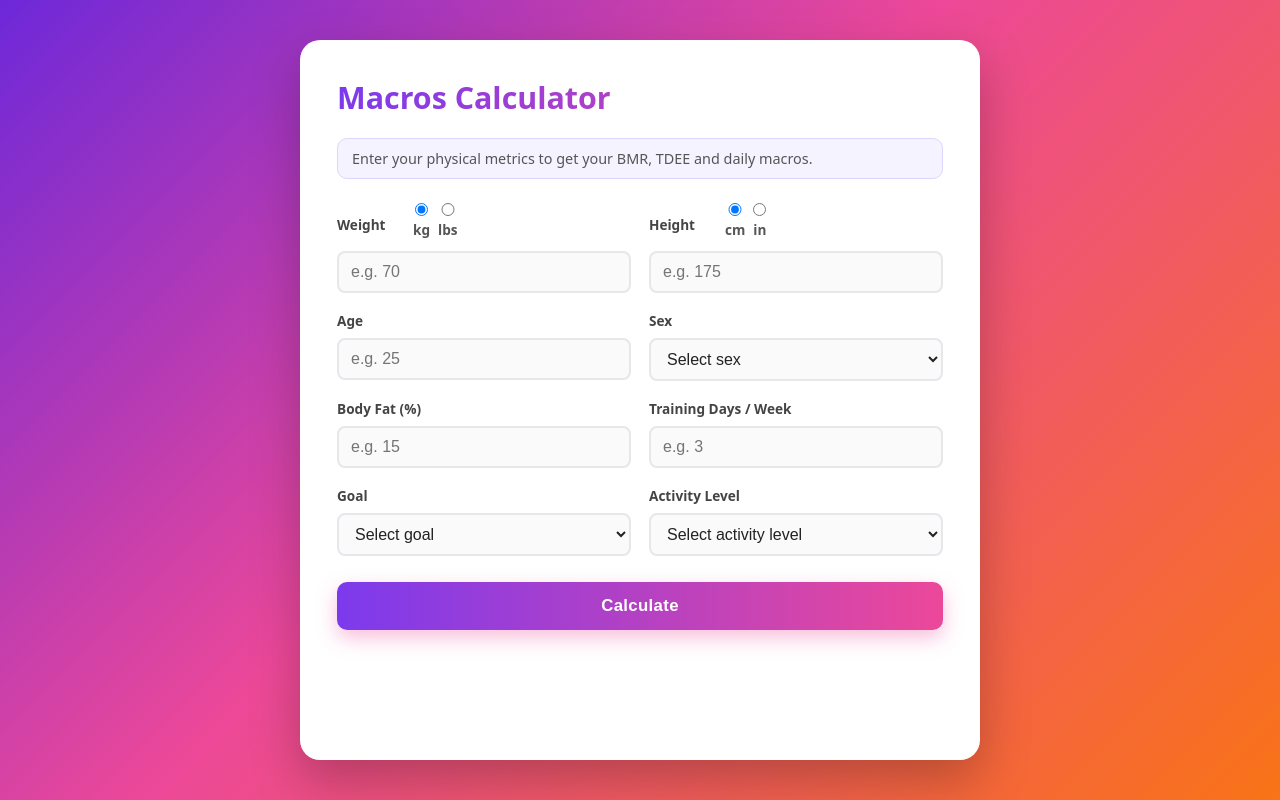
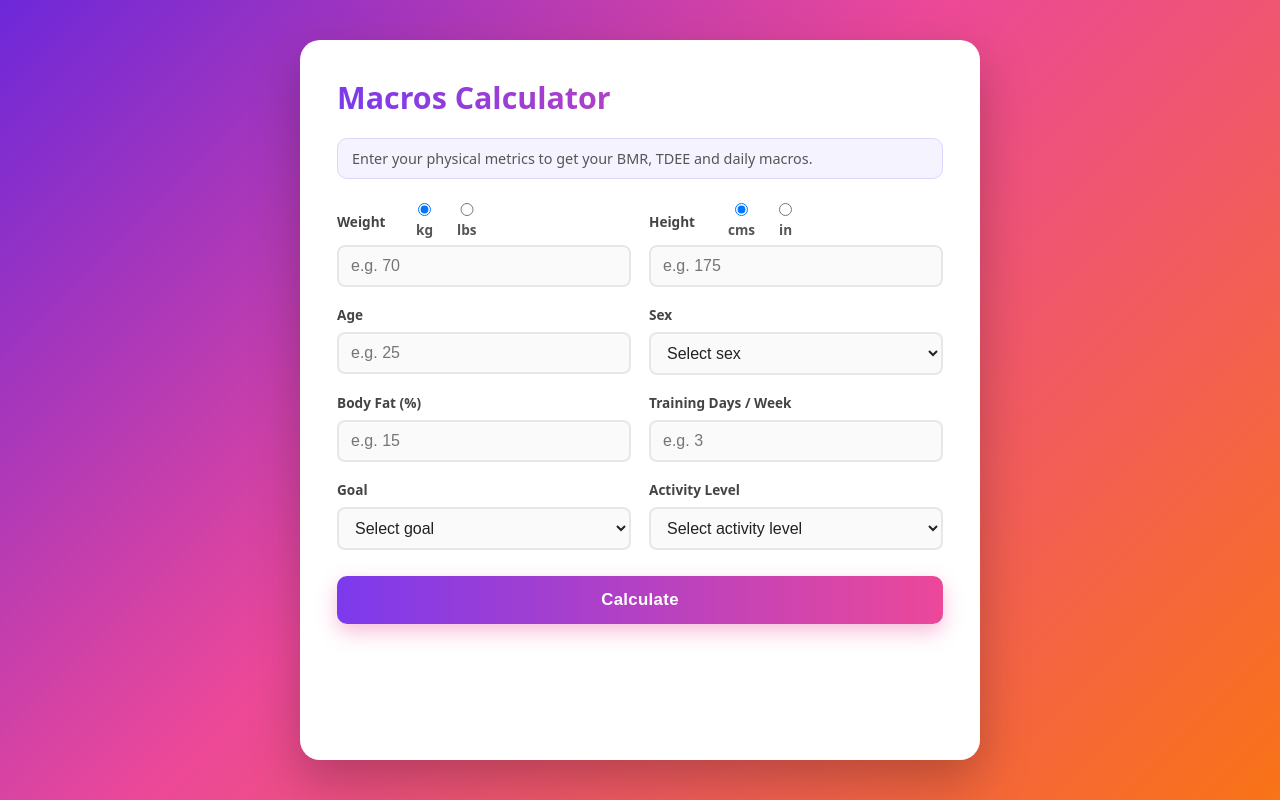
Before and after one commit to ksumeet29/nutrition, a Flask app: page / in a window 1280 px wide. Run offline with Flask 3, Linux system fonts and the light colour scheme.

Commit message:
Align radio buttons with Weight and Height text

```diff
--- a/webapp/templates/index.html
+++ b/webapp/templates/index.html
@@ -13,23 +13,19 @@
 
     <form action="{{ url_for('result') }}" method="post" class="form-grid">
       <label>
-        <div style="display:flex; align-items:center; gap:16px;">
-          <span style="min-width:60px;">Weight</span>
-          <div class="radio-group" role="radiogroup" aria-label="Weight unit">
-            <label class="radio-option"><input type="radio" name="weight_unit" value="kg" checked onchange="updateWeightPlaceholder()"> kg</label>
-            <label class="radio-option"><input type="radio" name="weight_unit" value="lb" onchange="updateWeightPlaceholder()"> lbs</label>
-          </div>
+        <div style="display:flex; align-items:center; gap:24px;">
+          <span style="min-width:55px;">Weight</span>
+          <label class="radio-option"><input type="radio" name="weight_unit" value="kg" checked onchange="updateWeightPlaceholder()"> kg</label>
+          <label class="radio-option"><input type="radio" name="weight_unit" value="lb" onchange="updateWeightPlaceholder()"> lbs</label>
         </div>
         <input type="number" step="0.1" name="weight" id="weight-input" value="" min="1" required placeholder="e.g. 70">
       </label>
 
       <label>
-        <div style="display:flex; align-items:center; gap:16px;">
-          <span style="min-width:60px;">Height</span>
-          <div class="radio-group" role="radiogroup" aria-label="Height unit">
-            <label class="radio-option"><input type="radio" name="height_unit" value="cm" checked onchange="updateHeightPlaceholder()"> cm</label>
-            <label class="radio-option"><input type="radio" name="height_unit" value="in" onchange="updateHeightPlaceholder()"> in</label>
-          </div>
+        <div style="display:flex; align-items:center; gap:24px;">
+          <span style="min-width:55px;">Height</span>
+          <label class="radio-option"><input type="radio" name="height_unit" value="cm" checked onchange="updateHeightPlaceholder()"> cms</label>
+          <label class="radio-option"><input type="radio" name="height_unit" value="in" onchange="updateHeightPlaceholder()"> in</label>
         </div>
         <input type="number" step="0.1" name="height" id="height-input" value="" min="1" required placeholder="e.g. 175">
       </label>
```
